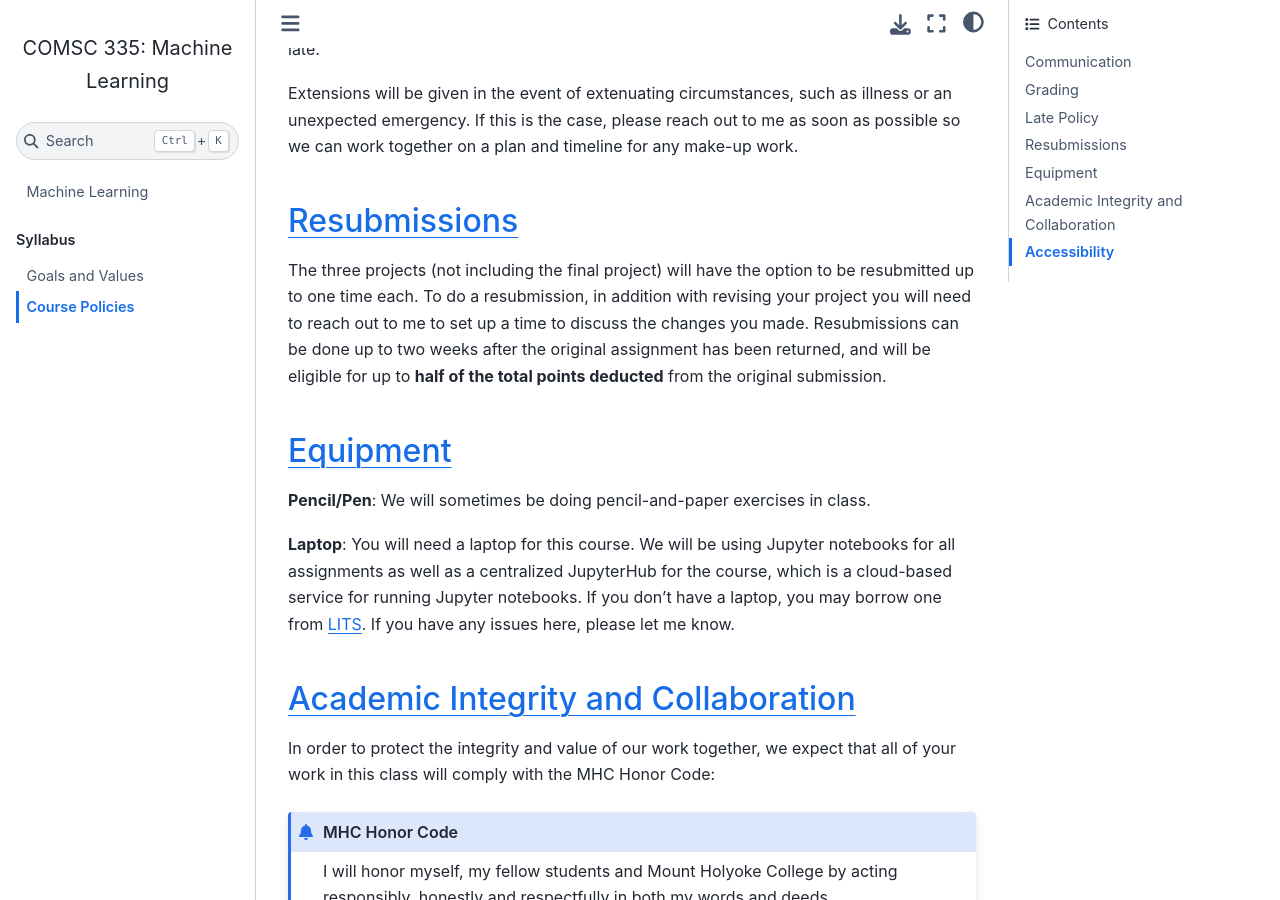
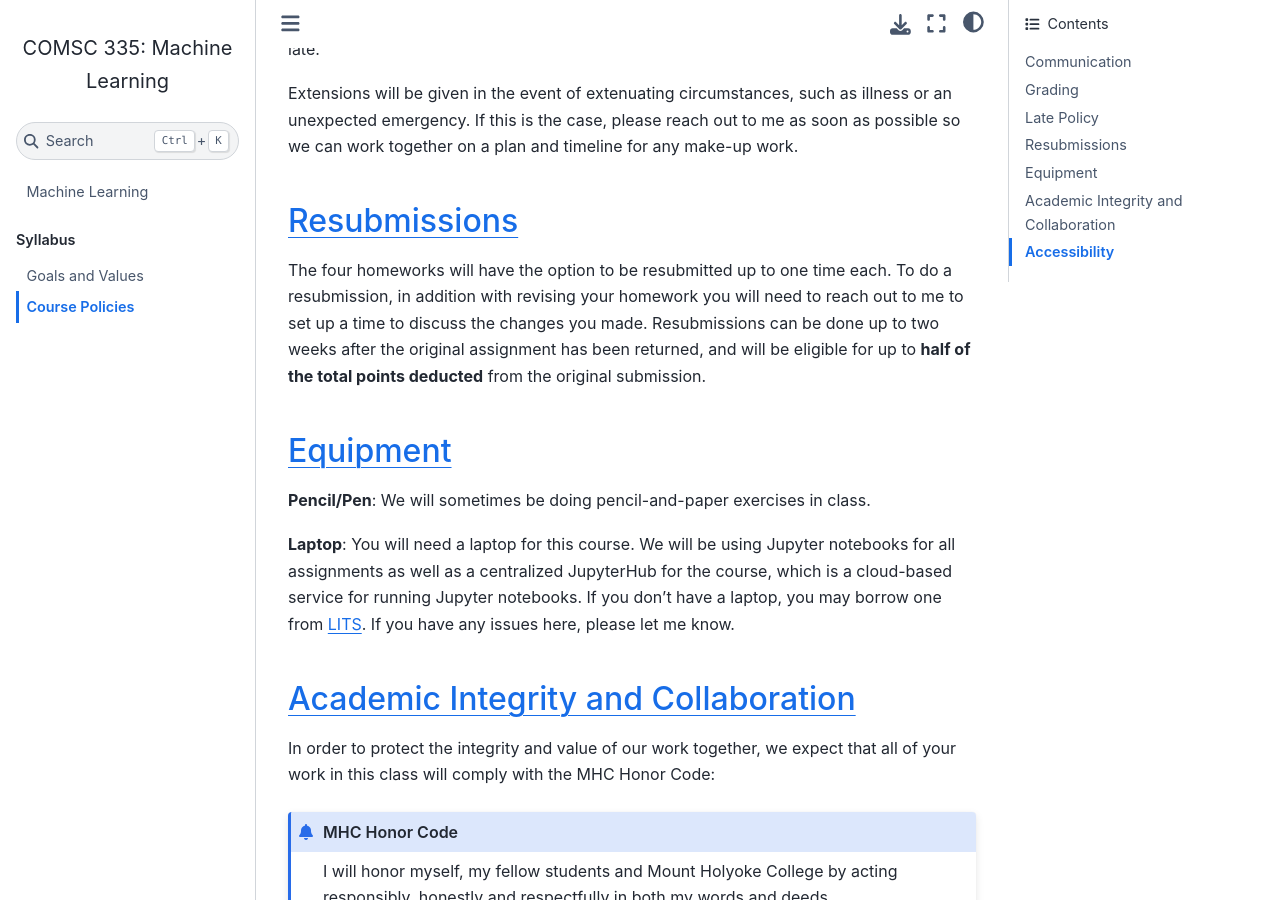
Before and after one commit to comsc335/comsc335.github.io, a Jupyter Book: the page built from syllabus/policies.md, in a window 1280 px wide and 900 px high, scrolled down 2994 px. Built offline with Jupyter Book 1.0.4 settings and Sphinx 7.4.7 and the Sphinx Book theme 1.1.4, drawn with Linux system fonts in a browser that asks for light colours.

```diff
--- a/syllabus/policies.md
+++ b/syllabus/policies.md
@@ -68,7 +68,7 @@
 
 ## Resubmissions
 
-The three projects (not including the final project) will have the option to be resubmitted up to one time each. To do a resubmission, in addition with revising your project you will need to reach out to me to set up a time to discuss the changes you made. Resubmissions can be done up to two weeks after the original assignment has been returned, and will be eligible for up to **half of the total points deducted** from the original submission.
+The four homeworks will have the option to be resubmitted up to one time each. To do a resubmission, in addition with revising your homework you will need to reach out to me to set up a time to discuss the changes you made. Resubmissions can be done up to two weeks after the original assignment has been returned, and will be eligible for up to **half of the total points deducted** from the original submission.
 
 ## Equipment
 
```
